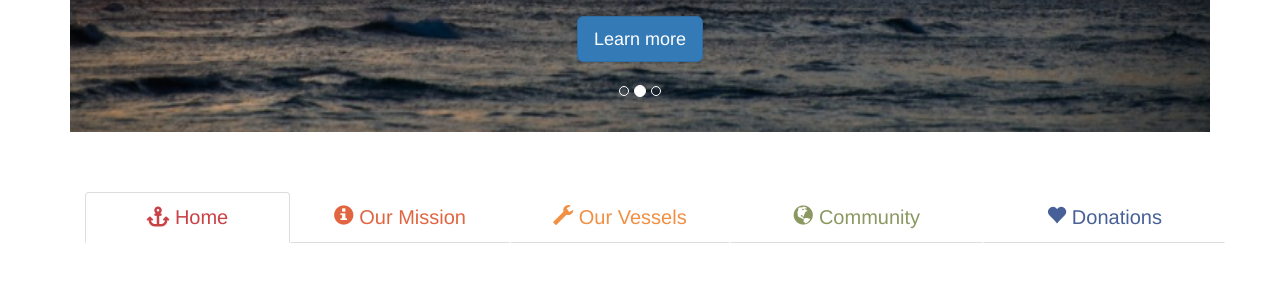
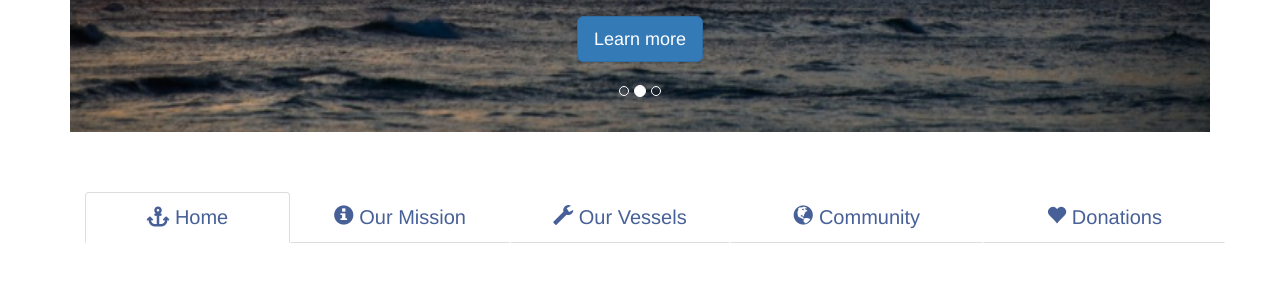
Before and after one commit to VeroElaine/SeaOfDreams, a plain HTML site: page index.html in a window 1280 px wide. Shown: the part 464-764 px from the top of the page. Drawn offline with nearby package versions, Linux system fonts and the light colour scheme; a script that the page names is missing.

Commit message:
adds more styling

```diff
--- a/css/carousel.css
+++ b/css/carousel.css
@@ -19,16 +19,20 @@ header {
 }
 
 #home {
-  color: #ca4246;
+  /* color: #ca4246; */
+  color: #476098;
 }
 #ourMission {
-  color: #e16541;
+  /* color: #e16541; */
+  color: #476098;
 }
 #ourVessels {
-  color: #f18f43;
+  /* color: #f18f43; */
+  color: #476098;
 }
 #community {
-  color: #8b9862;
+  /* color: #8b9862; */
+  color: #476098;
 }
 #donations {
   color: #476098;
```
